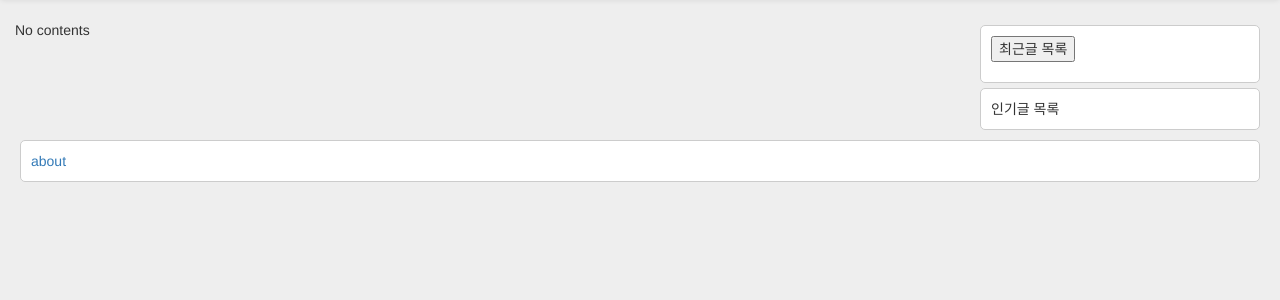
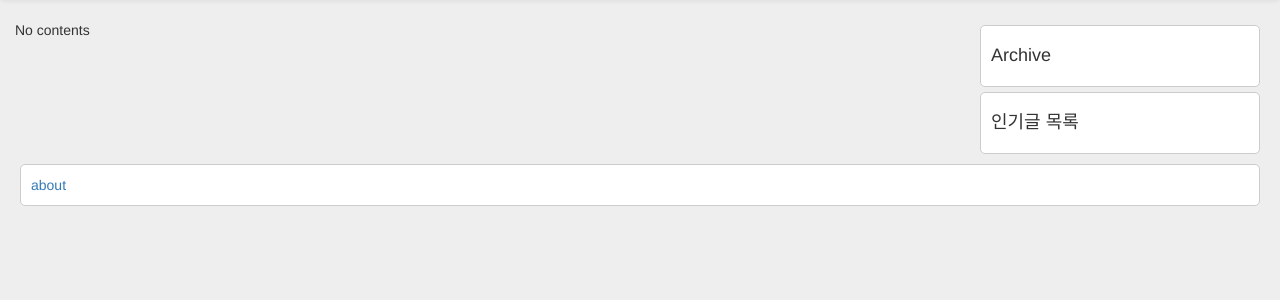
Before and after one commit to shsong97/django_blog, a Django app: template blog/templates/blog/blog_list.html in a window 1280 px wide. Shown: the part 52-352 px from the top of the page. Run offline with Django 3.2, Linux system fonts and the light colour scheme; the template is opened without the code that fills it, so the values that code supplies are empty; grey boxes labelled with a size stand in for pictures from a placeholder-image service; some libraries are stand-ins or nearby versions.

Commit message:
update 2015-12-01 ajax favorite article added

```diff
--- a/blog/templates/blog/blog_list.html
+++ b/blog/templates/blog/blog_list.html
@@ -39,14 +39,17 @@
 </div> <!-- left span -->
 <div class="col-md-3">
     <div class="white-box">
-    <button id="favorite_list">최근글 목록</button>
+    <h4>Archive</h4>
+    <ul id="recent_article">
+
+    </ul>
+    </div>
+    <div class="white-box">
+    <h4>인기글 목록</h4>
     <ul id="favorite_article">
 
     </ul>
     </div>
-    <div class="white-box">
-    인기글 목록
-    </div>
 </div>
 
 {% endblock %}
--- a/static/blog/blog.js
+++ b/static/blog/blog.js
@@ -20,8 +20,8 @@ function blog_favorite() {
         url:"/blog/favorite",
         dataType:'json',
         success:function(result){
-            for(var r in result) {
-                var htmlmsg="<li><a href='/blog/"+r['blog_id']+">"+r['blog_title']+"</a></li>"
+            for(var i in result) {
+                var htmlmsg="<li><a href='/blog/"+result[i]['blog_id']+"'>"+result[i]['blog_title']+"</a></li>";
                 message+=htmlmsg;
             }
             $("#favorite_article").html(message);
@@ -32,6 +32,6 @@ function blog_favorite() {
     });
 }
 $(document).ready(function() {
+    blog_favorite();
     $(document).on("click","#blog_like_click",blog_like);
-    $(document).on("click","#favorite_list",blog_favorite);
 })
```
